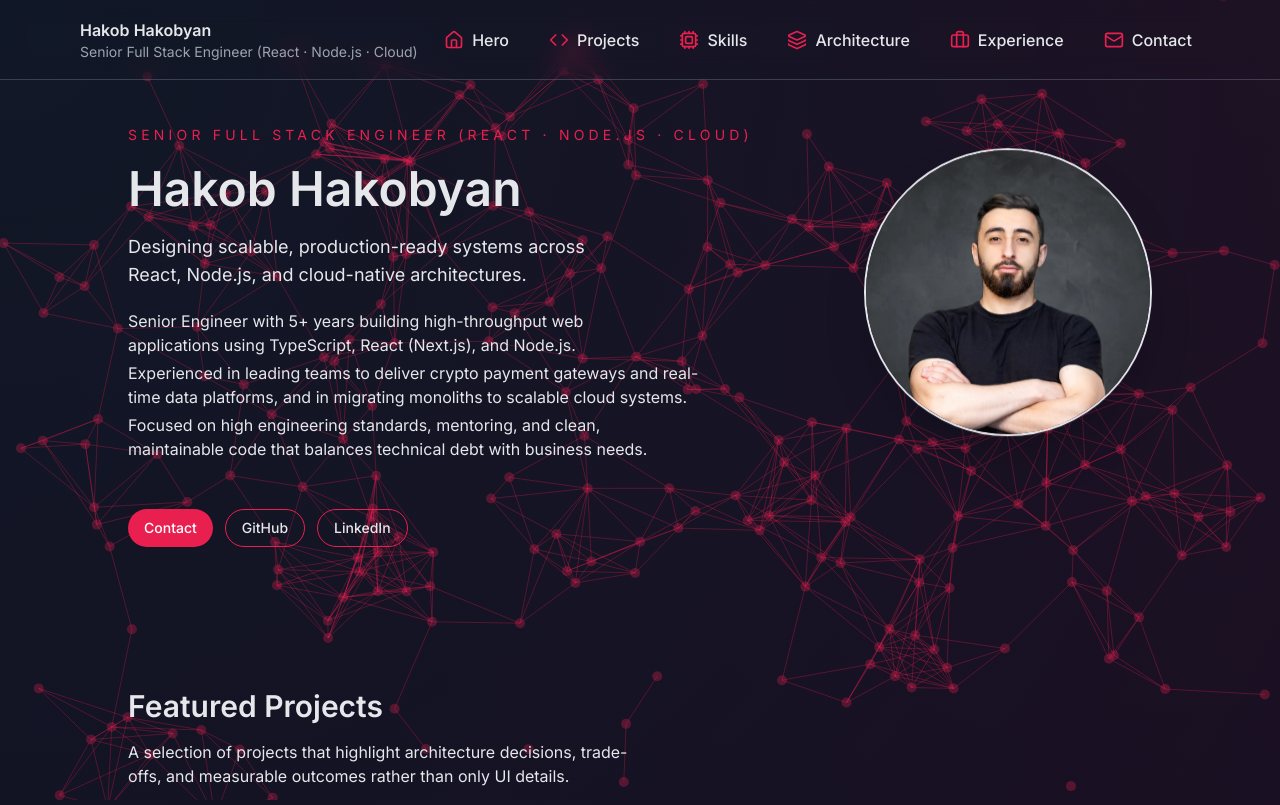
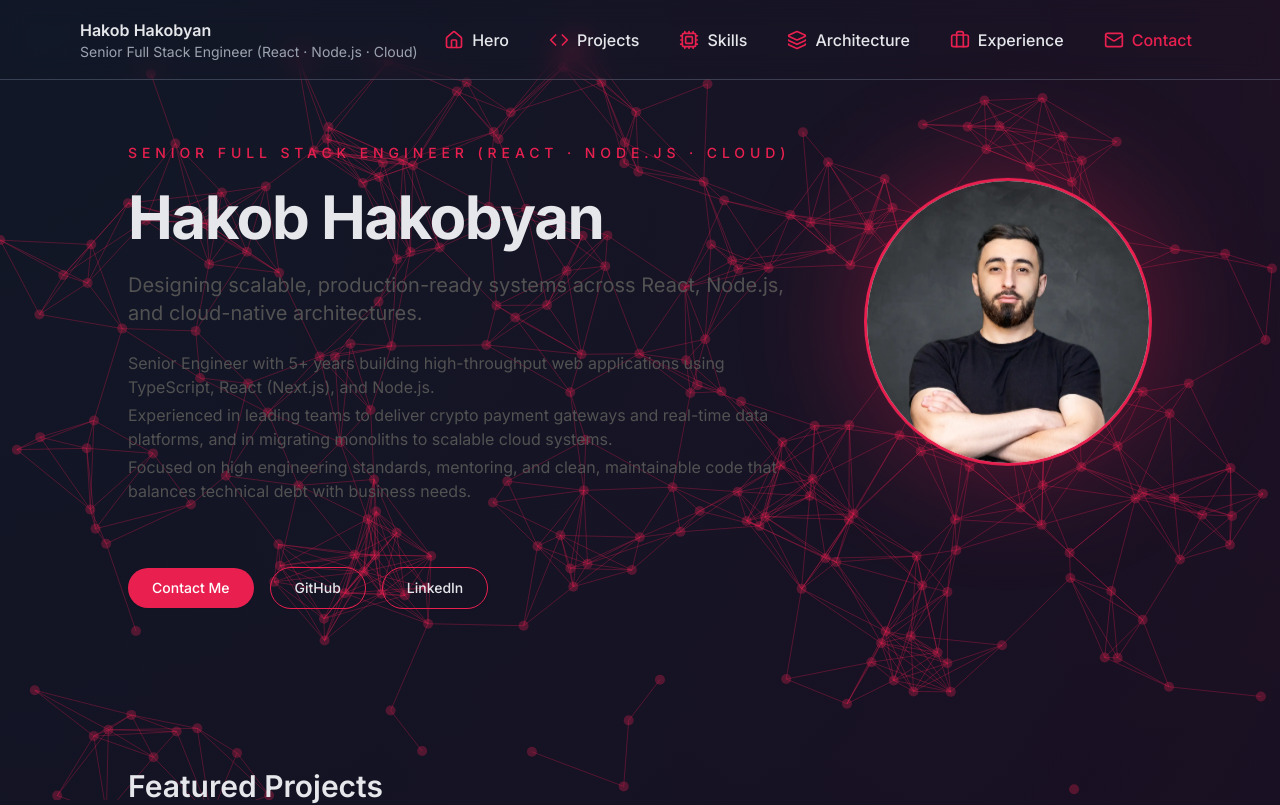
Before and after one commit to hakob-yan/next-js-personal-portfolio, a Next.js app: page / in a window 1280 px wide. Shown: the top 805 px of the page. Built offline with nearby package versions, Linux system fonts and the light colour scheme.

Commit message:
new changes

```diff
--- a/src/components/NavBar/index.tsx
+++ b/src/components/NavBar/index.tsx
@@ -12,6 +12,7 @@ import {
 } from "lucide-react";
 import { SECTION_IDS } from "@/constants/navigation";
 import { motion, AnimatePresence } from "framer-motion";
+import useNavItemActive from "@/hooks/useNavItemActive";
 
 // Map section IDs to proper icons
 const ICON_MAP: Record<string, React.ElementType> = {
@@ -29,29 +30,24 @@ interface NavButtonProps {
   label: string;
   icon?: React.ElementType;
   onClick?: () => void;
-  isMobile?: boolean;
+  isActive?: boolean;
 }
 const NavButton: React.FC<NavButtonProps> = ({
   href,
   label,
   icon: Icon,
   onClick,
-  isMobile = false,
+  isActive = false,
 }) => (
   <a
     href={href}
     onClick={onClick}
-    className={`flex items-center gap-2 font-medium transition-colors ${
-      isMobile
-        ? "w-full px-4 py-2 rounded-md hover:bg-[var(--surface-muted)]"
-        : "relative group px-2 py-1 hover:text-[var(--color-primary)]"
-    }`}
+    className={`flex items-center gap-2 font-medium transition-colors ${isActive ? "text-[var(--color-primary)]" : "hover:text-[var(--color-primary)]"} mr-auto relative group px-2 py-1`}
   >
     {Icon && <Icon className="w-5 h-5 text-[var(--color-primary)]" />}
     {label}
-    {!isMobile && (
+
     <span className="absolute bottom-0 left-0 w-0 h-0.5 bg-[var(--color-primary)] transition-all group-hover:w-full"></span>
-    )}
   </a>
 );
 
@@ -71,26 +67,33 @@ const ProfileBadge: React.FC = () => (
 const NavLinks: React.FC<{ onClick?: () => void; isMobile?: boolean }> = ({
   onClick,
   isMobile = false,
-}) => (
+}) => {
+  const activeId = useNavItemActive(Object.values(SECTION_IDS));
+
+  return (
     <div
-    className={`flex ${isMobile ? "flex-col gap-4" : "flex-row gap-6"} items-center`}
+      className={`flex ${
+        isMobile ? "flex-col gap-4" : "flex-row gap-6"
+      } items-center`}
     >
       {Object.entries(SECTION_IDS).map(([key, id]) => {
         const Icon = ICON_MAP[id];
-      const label = key.charAt(0).toUpperCase() + key.slice(1); // Capitalize
+        const label = key.charAt(0).toUpperCase() + key.slice(1);
+
         return (
           <NavButton
             key={id}
             href={`#${id}`}
             label={label}
             icon={Icon}
+            isActive={activeId === id}
             onClick={onClick}
-          isMobile={isMobile}
           />
         );
       })}
     </div>
   );
+};
 
 const NavBar: React.FC = () => {
   const [menuOpen, setMenuOpen] = useState(false);
@@ -127,7 +130,7 @@ const NavBar: React.FC = () => {
       <AnimatePresence>
         {menuOpen && (
           <motion.div
-            className="md:hidden absolute top-20 left-4 right-4 bg-[var(--surface-elevated)] border border-[var(--border-subtle)] rounded-lg flex flex-col items-start py-4 shadow-lg"
+            className="md:hidden p-2 absolute top-20 left-4 right-4 bg-[var(--surface-elevated)] border border-[var(--border-subtle)] rounded-lg flex flex-col items-start py-4 shadow-lg"
             initial="hidden"
             animate="visible"
             exit="exit"
--- a/src/components/sections/HeroSection.tsx
+++ b/src/components/sections/HeroSection.tsx
@@ -7,56 +7,84 @@ export function HeroSection() {
   return (
     <section
       id={SECTION_IDS.hero}
-      className="min-h-[60vh] flex flex-col justify-center gap-8 md:gap-10"
       aria-label="Introduction"
+      className="relative min-h-[70vh] flex flex-col justify-center gap-10 md:gap-14 py-10"
     >
-      <div className="flex flex-col md:flex-row md:items-center md:justify-between gap-6 md:gap-10">
-        <div className="space-y-4 md:space-y-5 max-w-2xl">
-          <p className="text-sm uppercase tracking-[0.3em] text-[var(--color-primary)]">
+      <div className="flex flex-col md:flex-row md:items-center md:justify-between gap-10 md:gap-16">
+
+        {/* Text */}
+        <div className="space-y-6 max-w-2xl">
+          <p className="text-xs md:text-sm uppercase tracking-[0.35em] text-[var(--color-primary)] font-medium">
             {PROFILE.title}
           </p>
-          <h1 className="text-3xl md:text-5xl font-semibold leading-tight">
+
+          <h1 className="text-4xl md:text-6xl font-bold leading-[1.1] tracking-tight">
             {PROFILE.name}
           </h1>
-          <p className="text-base md:text-lg text-balance max-w-2xl">
+
+          <p className="text-lg md:text-xl text-neutral-600 dark:text-neutral-300 leading-relaxed">
             {PROFILE.tagline}
           </p>
-          <p className="text-sm md:text-base text-balance max-w-2xl space-y-1">
+
+          <div className="text-sm md:text-base text-neutral-600 dark:text-neutral-400 leading-relaxed space-y-1">
             {PROFILE.bio.map((line) => (
-              <span key={line} className="block">
-                {line}
-              </span>
+              <p key={line}>{line}</p>
             ))}
-          </p>
           </div>
+        </div>
+
+        {/* Avatar */}
         {PROFILE.avatar && (
-          <div className="flex-shrink-0 self-start md:self-auto animate-float-slow">
-            <div className="relative h-56 w-56 md:h-72 md:w-72 rounded-full overflow-hidden border-2 border-[var(--color-primary)]/90 shadow-2xl">
+          <div className="relative flex-shrink-0 self-start md:self-auto animate-float-slow">
+            <div className="relative h-60 w-60 md:h-72 md:w-72 rounded-full p-[3px] bg-[var(--color-primary)]  shadow-4xl">
+
+              <div className="relative h-full w-full rounded-full overflow-hidden bg-white dark:bg-neutral-900">
                 <Image
                   src={PROFILE.avatar.src}
                   alt={PROFILE.avatar.alt}
                   fill
                   sizes="288px"
+                  priority
                   className="object-cover"
-                priority
                 />
               </div>
+
+            </div>
+
+            {/* subtle glow */}
+            <div className="absolute inset-0 -z-10 blur-3xl opacity-40 bg-[var(--color-primary)] rounded-full"></div>
           </div>
         )}
       </div>
-      <div className="flex flex-wrap gap-3 mt-2">
+
+      {/* Actions */}
+      <div className="flex flex-wrap items-center gap-4 pt-2">
         {PROFILE.links.email && (
-          <Button href={`mailto:${PROFILE.links.email}`} variant="primary">
-            Contact
+          <Button
+            href={`mailto:${PROFILE.links.email}`}
+            variant="primary"
+            className="px-6 py-2.5 text-sm font-medium shadow-md hover:shadow-lg transition"
+          >
+            Contact Me
           </Button>
         )}
+
         {PROFILE.links.github && (
-          <Button href={PROFILE.links.github} variant="outline">
+          <Button
+            href={PROFILE.links.github}
+            variant="outline"
+            className="px-6 py-2.5 text-sm"
+          >
             GitHub
           </Button>
         )}
+
         {PROFILE.links.linkedin && (
-          <Button href={PROFILE.links.linkedin} variant="outline">
+          <Button
+            href={PROFILE.links.linkedin}
+            variant="outline"
+            className="px-6 py-2.5 text-sm"
+          >
             LinkedIn
           </Button>
         )}
--- a/src/constants/index.ts
+++ b/src/constants/index.ts
@@ -2,7 +2,7 @@ export const lineWidth = 1;
 export const radiusColor = "rgba(255,0,0,0.5)";
 export const lineColor = "rgba(233, 32, 79,0.3)";
 export const circleColor = lineColor;
-export const mouseColor = "rgba(0,255,0,0.5)";
+export const mouseColor ="rgba(0, 200, 30,0.3)";
 export const allowedRadius = 80;
 export const nodeSize = 5;
 export const allowedDistance = 100;
--- /dev/null
+++ b/src/hooks/useNavItemActive/index.ts
@@ -0,0 +1,45 @@
+import { useEffect, useState } from "react";
+
+export default function useNavItemActive(sectionIds: string[]) {
+  const [activeId, setActiveId] = useState<string>("");
+
+  useEffect(() => {
+    const handleScroll = () => {
+      let closestId = "";
+      let closestDistance = Infinity;
+      let lastFullyVisibleId = "";
+
+      for (const id of sectionIds) {
+        const element = document.getElementById(id);
+        if (!element) continue;
+
+        const { top, bottom } = element.getBoundingClientRect();
+
+        // check if element is fully visible
+        if (top >= 0 && bottom <= window.innerHeight) {
+          lastFullyVisibleId = id;
+        }
+
+        // fallback: closest top to viewport top
+        const distance = Math.abs(top);
+        if (distance < closestDistance) {
+          closestDistance = distance;
+          closestId = id;
+        }
+      }
+
+      if (lastFullyVisibleId) {
+        setActiveId(lastFullyVisibleId);
+      } else if (closestId) {
+        setActiveId(closestId);
+      }
+    };
+
+    window.addEventListener("scroll", handleScroll);
+    handleScroll();
+
+    return () => window.removeEventListener("scroll", handleScroll);
+  }, [sectionIds]);
+
+  return activeId;
+}
```
Lines whose indentation alone changed are shown as unchanged.
